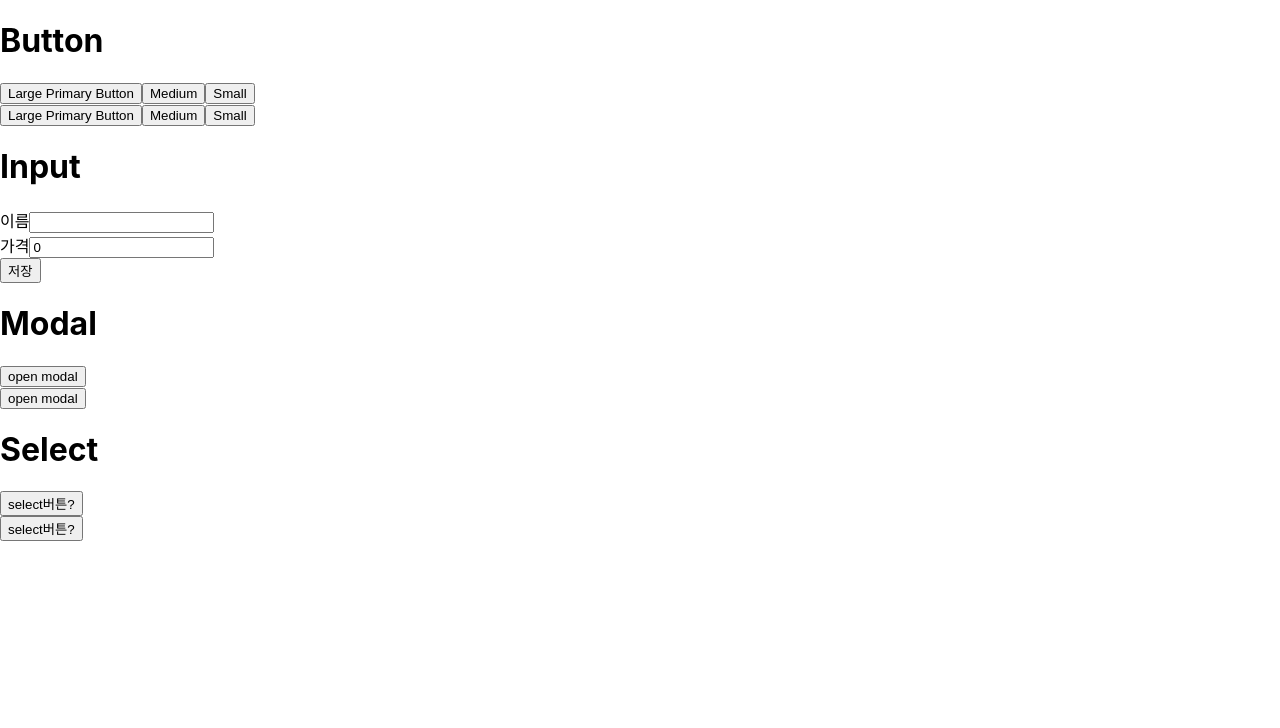
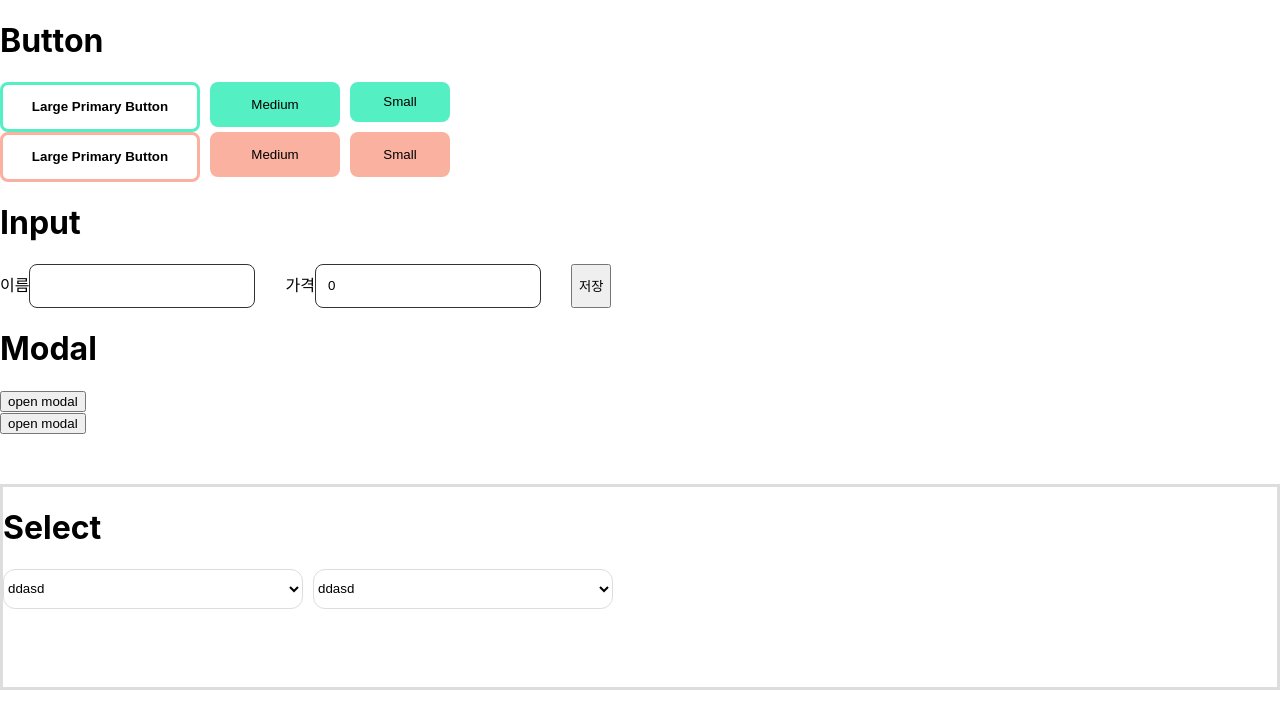
Before and after one commit to jyhan14/react-prac-todoList-lv2, a React (Create React App) app: page /prac in a window 1280 px wide. Shown: the top 728 px of the page. Built offline with nearby package versions, Linux system fonts and the light colour scheme.

Commit message:
add Buttons

```diff
--- a/src/App.js
+++ b/src/App.js
@@ -6,6 +6,7 @@ import Router from './shared/Router';
 function App() {
 
   return (
+
     <Router>
       <TodoList />
     </Router>
--- a/src/components/Layout.jsx
+++ b/src/components/Layout.jsx
@@ -1,5 +1,7 @@
 import React from "react";
 import styled from "styled-components";
+import { Link } from "react-router-dom";
+import Prac from "../pages/Prac";
 
 function Layout(props) {
     return (
@@ -7,7 +9,9 @@ function Layout(props) {
         <LayoutBox>
             <Header>
                 <div>My TodoList</div>
-                <div>React</div>
+                <div>
+                    <Link to={`Prac`} style={{textDecoration:'none'}}>Lv3 보러가기</Link>
+                </div>
             </Header>
             {props.children}
         </LayoutBox>
--- a/src/pages/Prac.jsx
+++ b/src/pages/Prac.jsx
@@ -46,27 +46,86 @@ function Prac() {
         setModal2(true);
     };
 
+    //--------------------------------------------------------
+
     return (
         <>
             <div>
                 <h1>Button</h1>
-                <div>
-                    <button>Large Primary Button</button>
-                    <button>Medium</button>
-                    <button>Small</button>
-                </div>
-                <div>
-                    <button>Large Primary Button</button>
-                    <button>Medium</button>
-                    <button>Small</button>
-                </div>
+                <BtnBox>
+                    <Btns
+                        backgroundColor="rgb(255, 255, 255)"
+                        border="3px solid rgb(85, 239, 196)"
+                        height="50px"
+                        width="200px"
+                        fontWeight="600"
+                        onClick={() => {
+                            alert("버튼을 만들어보세요!");
+                        }}
+                    >
+                        <BtnArrow>
+                            Large Primary Button
+
+                        </BtnArrow>
+                    </Btns>
+
+                    <Btns
+                        backgroundColor=" rgb(85, 239, 196)"
+                        border="none"
+                        height="45px"
+                        width="130px"
+                    >
+                        Medium
+                    </Btns>
+                    <Btns
+                        backgroundColor=" rgb(85, 239, 196)"
+                        border="none"
+                        height="40px"
+                        width="100px"
+                    >
+                        Small
+                    </Btns>
+                </BtnBox>
+                <BtnBox>
+                    <Btns
+                        backgroundColor="rgb(255, 255, 255)"
+                        border="3px solid rgb(250, 177, 160)"
+                        height="50px"
+                        width="200px"
+                        fontWeight="600"
+                        onClick={() => {
+                            window.prompt("어렵나요?");
+                        }}
+                    >
+                        <BtnArrow>
+                            Large Primary Button
+
+                        </BtnArrow>
+                    </Btns>
+                    <Btns
+                        backgroundColor=" rgb(250, 177, 160)"
+                        border="none"
+                        height="45px"
+                        width="130px"
+                    >
+                        Medium
+                    </Btns>
+                    <Btns
+                        backgroundColor="rgb(250, 177, 160)"
+                        border="none"
+                        height="45px"
+                        width="100px"
+                    >
+                        Small
+                    </Btns>
+                </BtnBox>
             </div>
             <h1>Input</h1>
             <form onSubmit={submitHandler}>
-                <div>
+                <DivBox>
                     <div>
                         <label>이름</label>
-                        <input
+                        <InputBox
                             type="text"
                             value={inputName}
                             onChange={nameChangeHandler}
@@ -74,14 +133,14 @@ function Prac() {
                     </div>
                     <div>
                         <label>가격</label>
-                        <input
+                        <InputBox
                             type="text"
                             value={price}
                             onChange={numberComma}
                         />
                     </div>
                     <button>저장</button>
-                </div>
+                </DivBox>
             </form>
             <div>
                 <h1>Modal</h1>
@@ -95,21 +154,67 @@ function Prac() {
                 </div>
             </div>
             <div>
-                <div>
+                <SelectBorderBox>
                     <h1>Select</h1>
-                    <div>
-                        <div>
-                            <button>select버튼?</button>
+                    <div style={{ display: "flex", gap: "10px" }}>
+                        <div style={{ position: "relative" }}>
+                            <SelectBox/>
                         </div>
-                        <div>
-                            <button>select버튼? </button>
+                        <div style={{ position: "relative" }}>
+                            <SelectBox/>
                         </div>
                     </div>
-                </div>
+                </SelectBorderBox>
             </div>
         </>
     );
 }
+
+//------------------------------------------------------
+const BtnBox = styled.div`
+    display: flex;
+    flex-direction: row;
+    gap: 10px;
+`;
+const Btns = styled.button`
+    border: ${(props) => props.border};
+    cursor: pointer;
+    border-radius: 8px;
+    background-color: ${(props) => props.backgroundColor};
+    color: rgb(0, 0, 0);
+    height: ${(props) => props.height};
+    width: ${(props) => props.width};
+    font-weight: ${(props) => props.fontWeight};
+`;
+
+const BtnArrow = styled.div`
+    display: flex;
+    -webkit-box-align: center;
+    align-items: center;
+    -webkit-box-pack: center;
+    justify-content: center;
+    gap: 7px;
+`;
+
+//---------------------------
+
+const DivBox = styled.div`
+    display: flex;
+    flex-direction: row;
+    gap: 30px;
+`
+
+const InputBox = styled.input`
+    border: 1px solid rgb(51, 51, 51);
+    height: 40px;
+    width: 200px;
+    outline: none;
+    border-radius: 8px;
+    padding-left: 12px;
+    padding-right: 12px;
+`;
+
+//---------------------------------------------------------------------------
 
 function Modal({ setModal }) {
     const closeModal = () => {
@@ -117,12 +222,11 @@ function Modal({ setModal }) {
     };
 
     const confirmModal = () => {
-        console.log('on!!');
+        console.log("on!!");
     };
 
     return (
         <ModalBox>
-
             <p>모달창 테스트!</p>
             <button onClick={closeModal}>닫기</button>
             <button onClick={confirmModal}>확인</button>
@@ -130,7 +234,7 @@ function Modal({ setModal }) {
     );
 }
 
-function Modal2({setModal2}) {
+function Modal2({ setModal2 }) {
     const closeModal = () => {
         setModal2(false);
     };
@@ -140,18 +244,18 @@ function Modal2({setModal2}) {
 
     useEffect(() => {
         const handler = (event) => {
-            if(modalRef.current && !modalRef.current.contains(event.target)){
+            if (modalRef.current && !modalRef.current.contains(event.target)) {
                 setModal2(false);
             }
         };
         // 이벤트 핸들러 등록
-        document.addEventListener('mousedown', handler);
+        document.addEventListener("mousedown", handler);
 
         return () => {
             // 이벤트 핸들러 해제
-            document.removeEventListener('mousedown', handler);
+            document.removeEventListener("mousedown", handler);
         };
-    })
+    });
 
     return (
         <ModalBox ref={modalRef}>
@@ -166,8 +270,8 @@ export default Prac;
 
 const ModalBox = styled.div`
     /* 모달창 크기 */
-    width: 300px;
-    height: 200px;
+    width: 800px;
+    height: 500px;
 
     /* 최상단 위치 */
     z-index: 999;
@@ -181,9 +285,8 @@ const ModalBox = styled.div`
     transform: translate(-50%, -50%);
 
     /* 모달창 디자인 */
-    background-color: gray;
-    border: 1px solid black;
-    border-radius: 8px;
+    background-color: lightblue;
+    border-radius: 10px;
 `;
 
 const ModalClose = styled.button`
@@ -193,3 +296,51 @@ const ModalClose = styled.button`
     right: 10px;
     top: 10px;
 `;
+
+//---------------------------------------------------------------------------
+const OPTIONS = [
+    { value: "react", name: "리액트" },
+    { value: "java", name: "자바" },
+    { value: "spring", name: "스프링" },
+    { value: "reactNative", name: "리액트네이티브" },
+];
+
+const SelectBox = ({ options }) => {
+    // console.log(options[0].value);
+    // console.log(
+    //     options.map((o) => {
+    //         return o.name;
+    //     })
+    // );
+    return (
+        <Select>
+            <option style={{backgroundColor:"red"}}>
+                ddasd
+            </option>
+            {/* {options.map((option) => {
+                return <Option key={option.value}>{option.name}</Option>;
+            })} */}
+        </Select>
+    );
+};
+
+const Select = styled.select`
+    border: 1px solid rgb(221, 221, 221);
+    height: 40px;
+    width: 300px;
+    background-color: rgb(255, 255, 255);
+    border-radius: 12px;
+`;
+
+// const Options = styled.option`
+//     color: red;
+// `
+
+
+const SelectBorderBox = styled.div`
+    border: 3px solid rgb(221, 221, 221);
+    height: 200px;
+    overflow: hidden;
+    position: relative;
+    margin-top: 50px;
+`;
```
